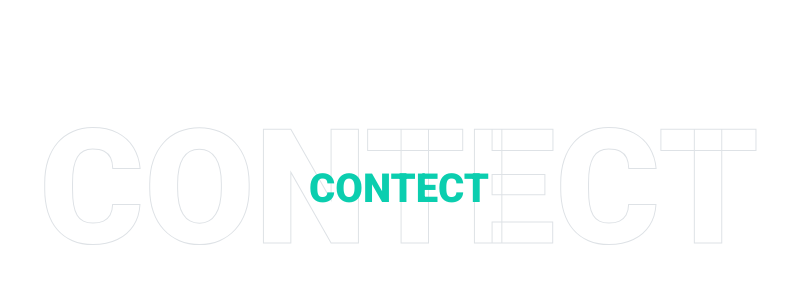
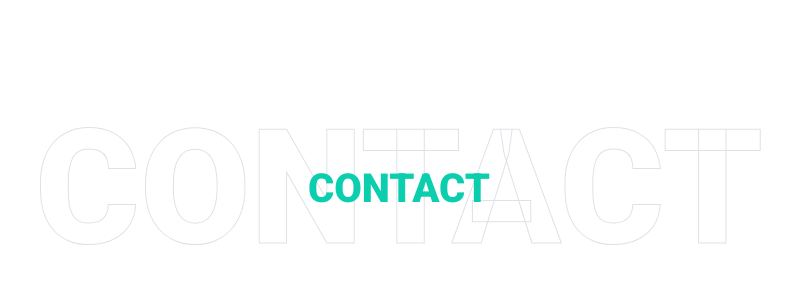
Before and after one commit to fahadmoonpk/web, a plain HTML site: page index.html in a window 1280 px wide. Shown: the part 3034-3324 px from the top of the page, 241-1041 px from the left. Drawn offline with nearby package versions, Linux system fonts and the light colour scheme.

Commit message:
Update index.html
m

```diff
--- a/index.html
+++ b/index.html
@@ -290,8 +290,8 @@
    <div class="container-fluid py-5" id="contact">
     <div class="container">
         <div class="position-relative d-flex align-items-center justify-content-center">
-            <h1 class="display-1 text-uppercase text-white" style="-webkit-text-stroke: 1px #dee2e6;">Contect</h1>
-            <h1 class="position-absolute text-uppercase text-primary">Contect</h1>
+            <h1 class="display-1 text-uppercase text-white" style="-webkit-text-stroke: 1px #dee2e6;">Contact</h1>
+            <h1 class="position-absolute text-uppercase text-primary">Contact</h1>
         </div>
 
         <div class="row align-items-center">
```
